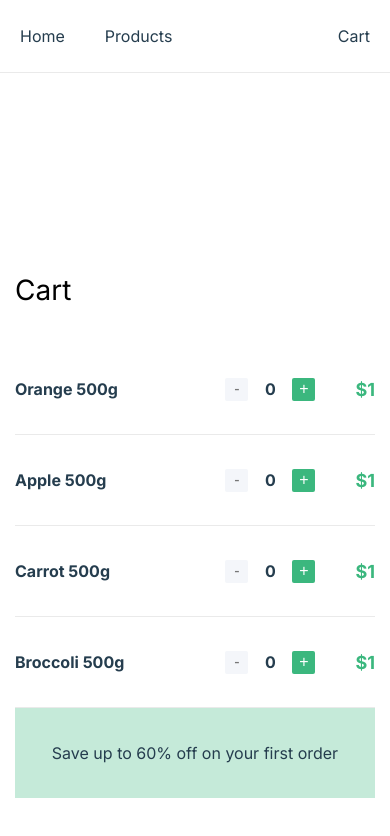
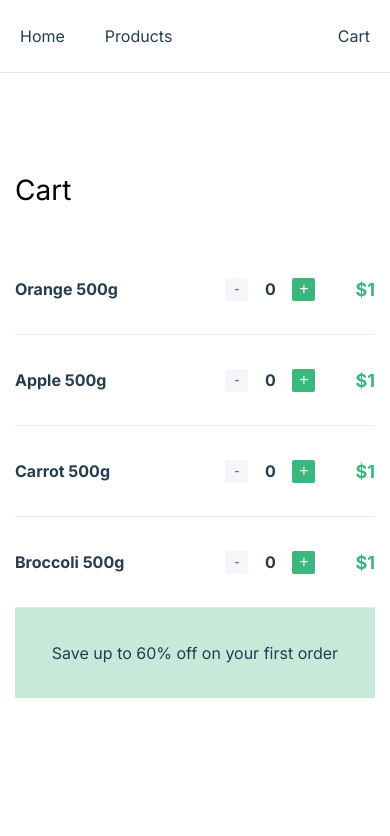
Before and after one commit to ynmkim/grocery-fresh, a Next.js app: page /cart in a window 390 px wide. Shown: the top 836 px of the page. Built offline with nearby package versions, Linux system fonts and the light colour scheme.

Commit message:
모바일 수타일 수정

```diff
--- a/app/globals.css
+++ b/app/globals.css
@@ -197,6 +197,7 @@ h1,h2,h3,h4,h5,h6 {
 @media screen and (max-width: 1200px) {
   .container {
     padding: 0 15px;
+    margin: 100px 0;
   }
 }
 @media screen and (max-width: 768px) {
```
Also changed, not shown: app/components/carousel/ProductList.js (+3 -7 lines).
